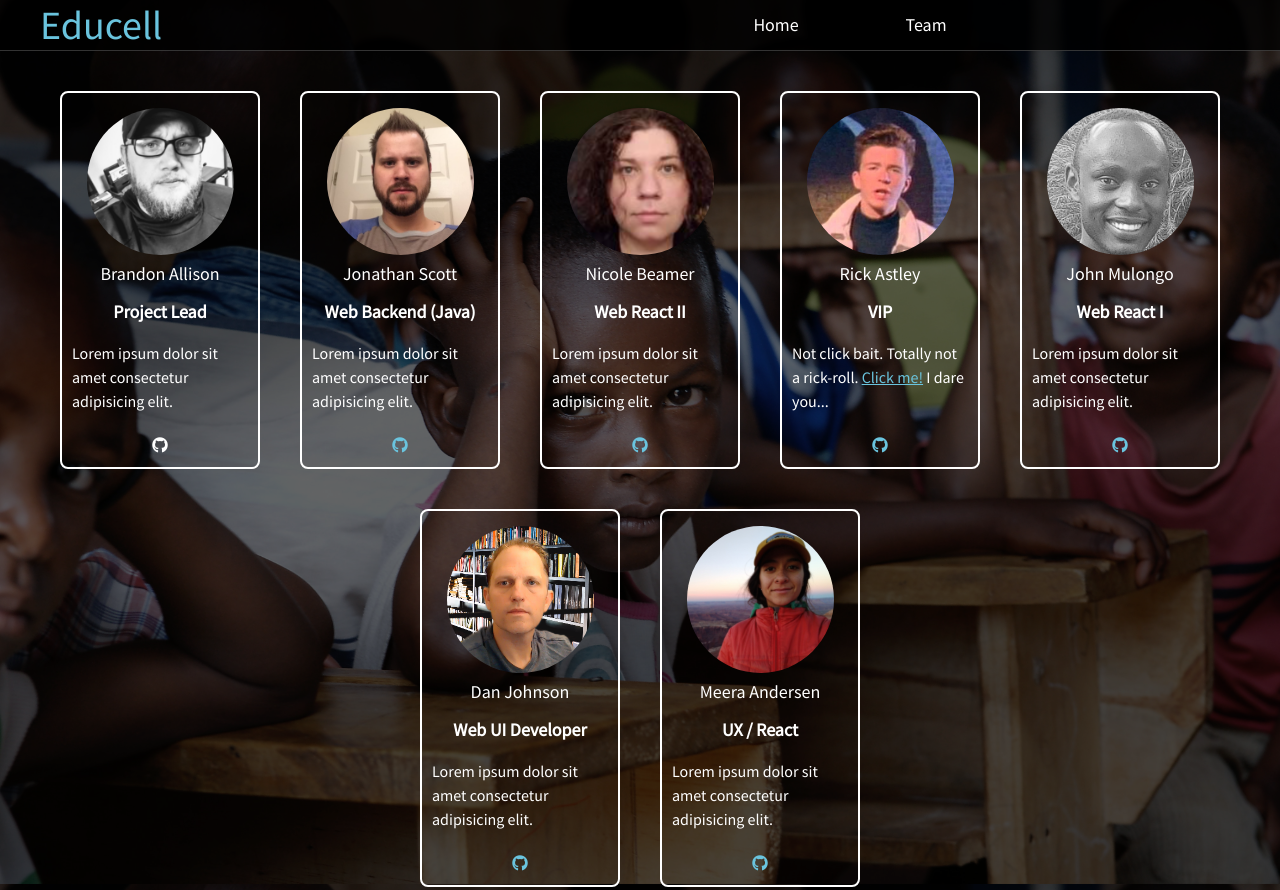
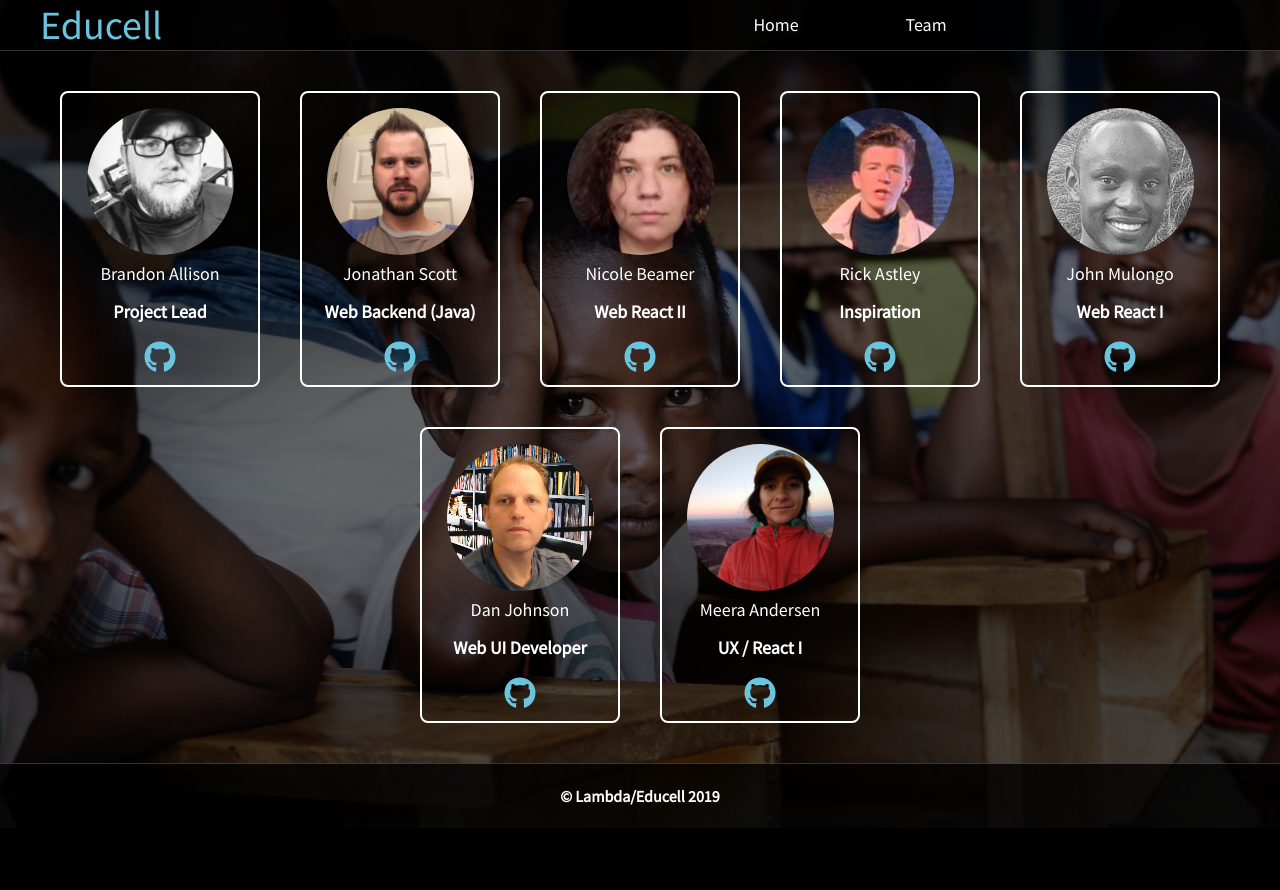
Before and after one commit to International-School-Social-Worker-BW/UI, a plain HTML site: page team.html in a window 1280 px wide. Shown: the top 890 px of the page. After the commit the page ends 828 px from the top, so only its background shows below. Drawn offline with Linux system fonts and the light colour scheme.

Commit message:
Updated content on team page

```diff
--- a/team.html
+++ b/team.html
@@ -31,50 +31,43 @@
         <img src="img/team/brandon.png" alt="Brandon Allison">
         <h3>Brandon Allison</h3>
         <h4>Project Lead</h4>
-        <p>Lorem ipsum dolor sit amet consectetur adipisicing elit.</p>
-        <p><i class="fab fa-github"></i></p>
+        <p><a href="https://github.com/BrandonJAllison"><i class="fab fa-github fa-2x"></i></a></p>
       </div>
       <div class="developer">
         <img src="img/team/jonathan.png" alt="Jonathan Scott">
         <h3>Jonathan Scott</h3>
         <h4>Web Backend (Java)</h4>
-        <p>Lorem ipsum dolor sit amet consectetur adipisicing elit.</p>
-        <p><a href="https://github.com/jondscott21/"><i class="fab fa-github"></i></a></p>
+        <p><a href="https://github.com/jondscott21/"><i class="fab fa-github fa-2x"></i></a></p>
       </div>
       <div class="developer">
         <img src="img/team/benita.png" alt="'Benita' Nicole Beamer">
         <h3>Nicole Beamer</h3>
         <h4>Web React II</h4>
-        <p>Lorem ipsum dolor sit amet consectetur adipisicing elit.</p>
-        <p><a href="https://github.com/bea03/"><i class="fab fa-github"></i></a></p>
+        <p><a href="https://github.com/bea03/"><i class="fab fa-github fa-2x"></i></a></p>
       </div>
       <div class="developer">
           <img src="img/team/rick.png" alt="Rick Astley">
           <h3>Rick Astley</h3>
-          <h4>VIP</h4>
-          <p>Not click bait. Totally not a rick-roll. <a href="https://www.youtube.com/watch?v=dQw4w9WgXcQ">Click me!</a> I dare you...</p>
-          <p><a href="https://www.youtube.com/watch?v=dQw4w9WgXcQ"><i class="fab fa-github"></i></a></p>
+          <h4>Inspiration</h4>
+          <p><a href="https://www.youtube.com/watch?v=dQw4w9WgXcQ"><i class="fab fa-github fa-2x"></i></a></p>
       </div>
       <div class="developer">
         <img src="img/team/john.png" alt="John Mulango">
         <h3>John Mulongo</h3>
         <h4>Web React I</h4>
-        <p>Lorem ipsum dolor sit amet consectetur adipisicing elit.</p>
-        <p><a href="https://github.com/omulosi/"><i class="fab fa-github"></i></a></p>
+        <p><a href="https://github.com/omulosi/"><i class="fab fa-github fa-2x"></i></a></p>
       </div>
       <div class="developer">
         <img src="img/team/dan.png" alt="Dan Johnson">
         <h3>Dan Johnson</h3>
         <h4>Web UI Developer</h4>
-        <p>Lorem ipsum dolor sit amet consectetur adipisicing elit.</p>
-        <p><a href="https://github.com/danimal-johnson/"><i class="fab fa-github"></i></a></p>
+        <p><a href="https://github.com/danimal-johnson/"><i class="fab fa-github fa-2x"></i></a></p>
       </div>
       <div class="developer">
         <img src="img/team/meera.png" alt="Meera Andersen">
         <h3>Meera Andersen</h3>
-        <h4>UX / React</h4>
-        <p>Lorem ipsum dolor sit amet consectetur adipisicing elit.</p>
-        <p><a href="https://github.com/meera-andersen/"><i class="fab fa-github"></i></a></p>
+        <h4>UX / React I</h4>
+        <p><a href="https://github.com/meera-andersen/"><i class="fab fa-github fa-2x"></i></a></p>
     </div>
     </div><!-- developer-list -->
     <footer class="footer">
```
